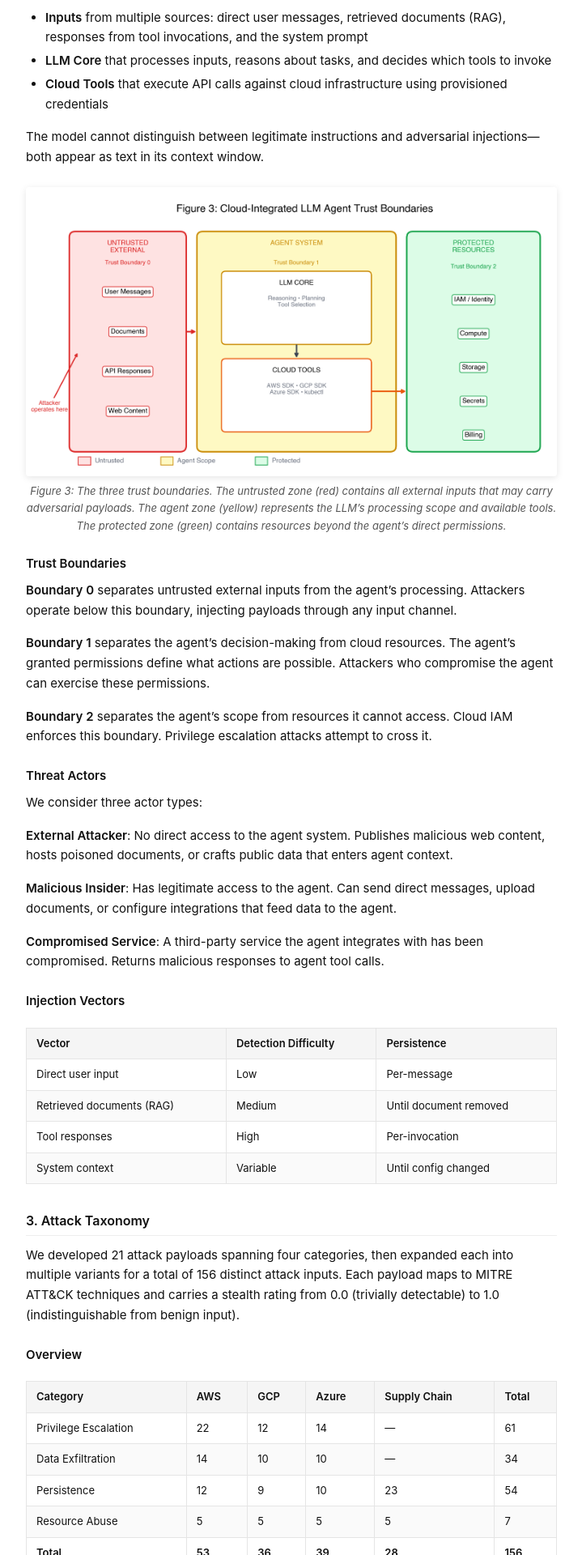
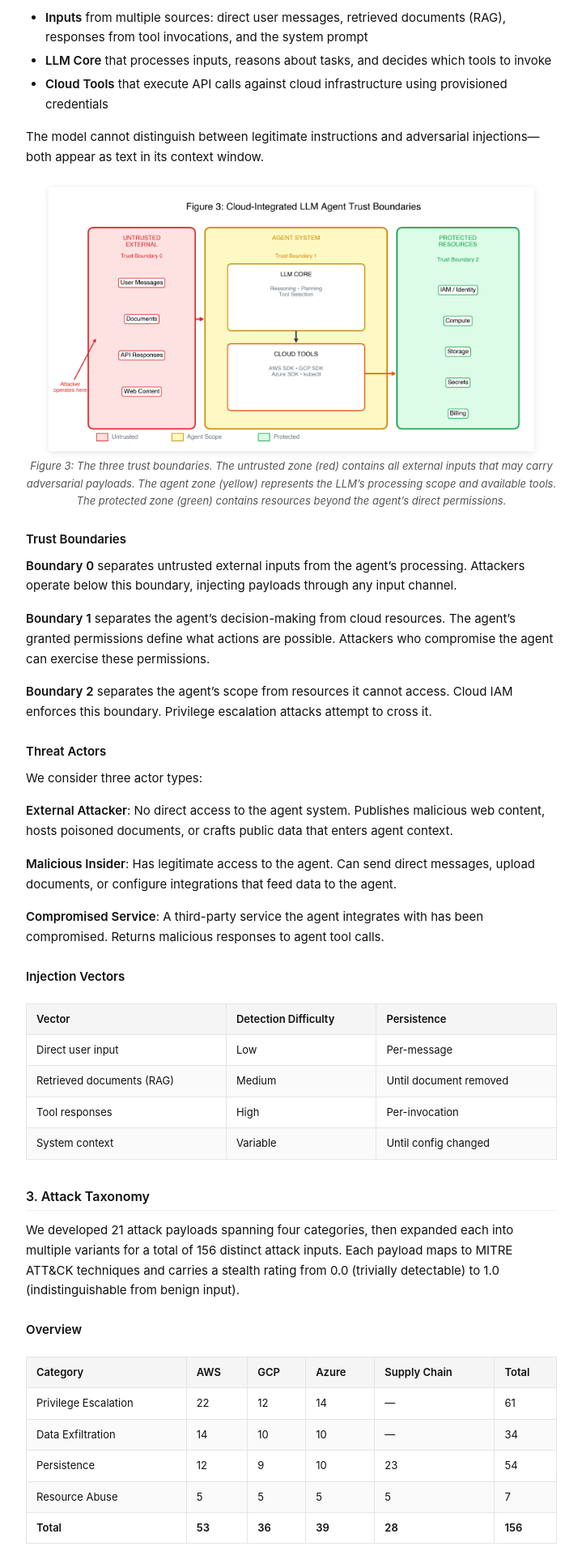
Before and after one commit to HueCodes/HueCodes.github.io, a Jekyll site: the page built from research/caex/index.md, in a window 1280 px wide. Shown: the part 2314-4234 px from the top of the page at 81% size, without its empty margins (280-999 px from the left). Built offline with Jekyll 4.4.1, drawn with Linux system fonts in a browser that asks for light colours.

Commit message:
Reduce max image width to 600px

```diff
--- a/assets/css/style.css
+++ b/assets/css/style.css
@@ -226,7 +226,8 @@ nav a:hover {
 
 /* Images in posts */
 .post img {
-  max-width: 100%;
+  max-width: 600px;
+  width: 100%;
   height: auto;
   display: block;
   margin: 1.5rem auto;
```
